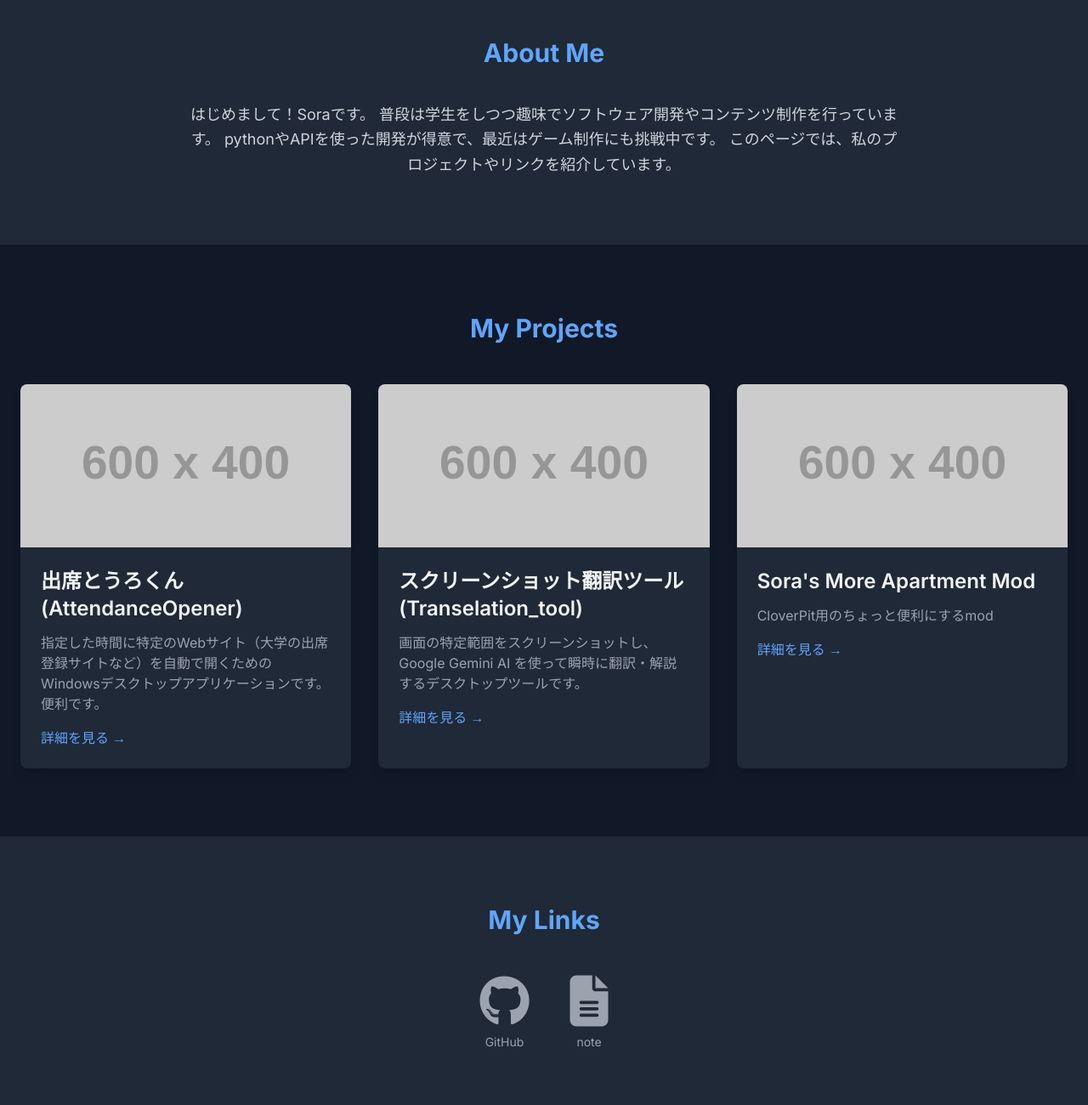
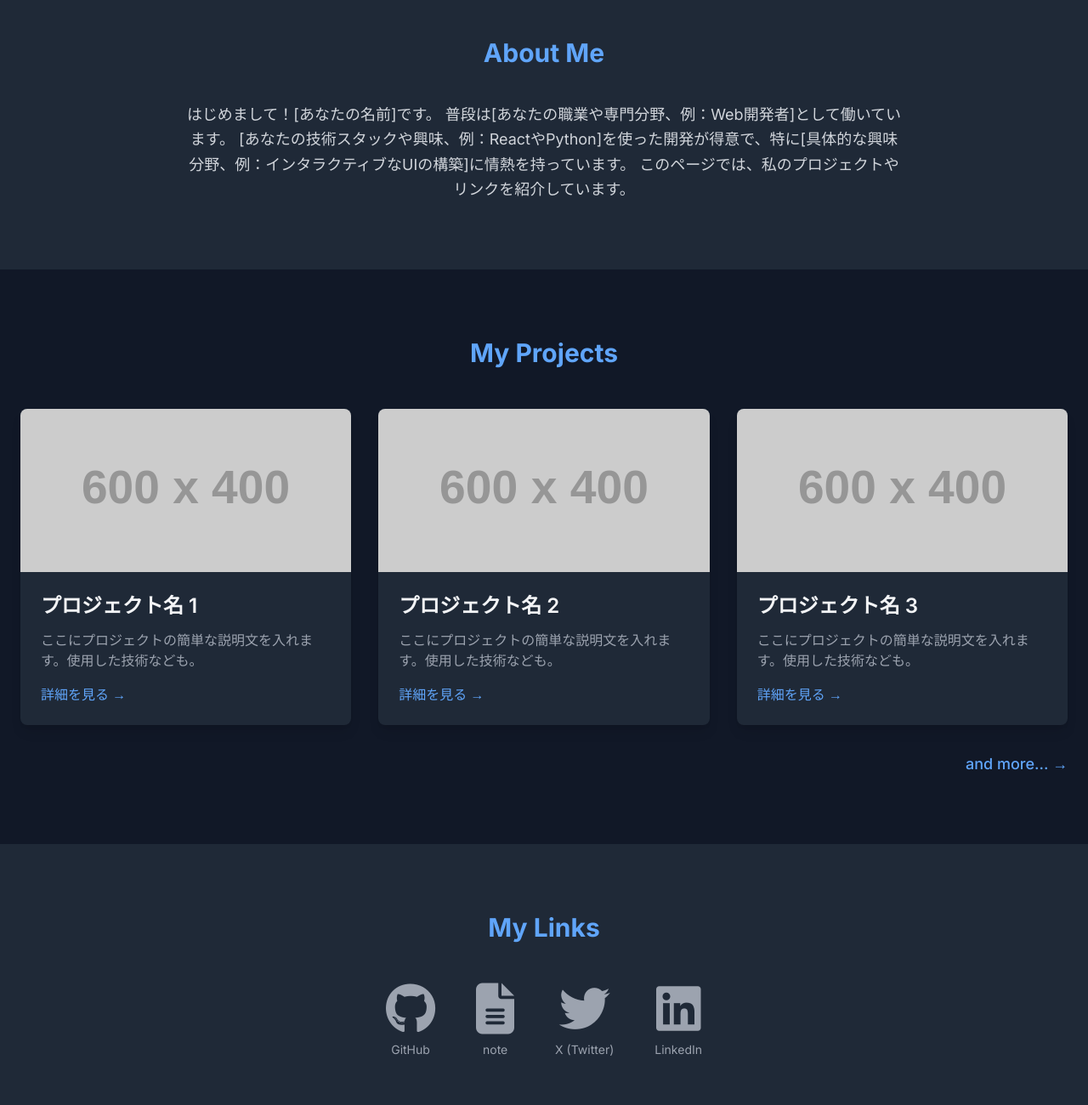
Before and after one commit to SetuyaSora/SetuyaSora.github.io, a plain HTML site: page index.html in a window 1280 px wide. Shown: the part 900-2200 px from the top of the page at 85% size. Drawn offline with nearby package versions, Linux system fonts and the light colour scheme; placeholder pictures from the web are drawn by us.

Commit message:
Update index.html

```diff
--- a/index.html
+++ b/index.html
@@ -84,8 +84,8 @@
                 <img src="Sora_icon_braun.png"
                      alt="プロフィール画像"
                      class="w-32 h-32 md:w-36 md:h-36 rounded-full mx-auto mb-6 border-4 border-blue-400 shadow-lg">
-                <h1 class="text-4xl md:text-5xl font-bold mb-4">Sora</h1>
-                <p class="text-xl md:text-2xl text-gray-200">Software Developer / Content Creator / Game Creator</p>
+                <h1 class="text-4xl md:text-5xl font-bold mb-4">YOUR NAME</h1>
+                <p class="text-xl md:text-2xl text-gray-200">Software Developer / Content Creator / Tech Enthusiast</p>
             </div>
         </section>
 
@@ -94,9 +94,9 @@
             <div class="container mx-auto px-6 max-w-4xl">
                 <h2 class="text-3xl font-bold text-center mb-10 text-blue-400">About Me</h2>
                 <p class="text-lg text-gray-300 leading-relaxed text-center">
-                    はじめまして！Soraです。
-                    普段は学生をしつつ趣味でソフトウェア開発やコンテンツ制作を行っています。
-                    pythonやAPIを使った開発が得意で、最近はゲーム制作にも挑戦中です。
+                    はじめまして！[あなたの名前]です。
+                    普段は[あなたの職業や専門分野、例：Web開発者]として働いています。
+                    [あなたの技術スタックや興味、例：ReactやPython]を使った開発が得意で、特に[具体的な興味分野、例：インタラクティブなUIの構築]に情熱を持っています。
                     このページでは、私のプロジェクトやリンクを紹介しています。
                 </p>
             </div>
@@ -116,9 +116,9 @@
                              alt="プロジェクト1の画像"
                              class="w-full h-48 object-cover">
                         <div class="p-6">
-                            <h3 class="text-2xl font-semibold mb-3">出席とうろくん(AttendanceOpener)</h3>
-                            <p class="text-gray-400 mb-4">指定した時間に特定のWebサイト（大学の出席登録サイトなど）を自動で開くためのWindowsデスクトップアプリケーションです。便利です。</p>
-                            <a href="https://github.com/SetuyaSora/AttendanceOpener" class="text-blue-400 hover:text-blue-300 font-medium transition duration-300">詳細を見る &rarr;</a>
+                            <h3 class="text-2xl font-semibold mb-3">プロジェクト名 1</h3>
+                            <p class="text-gray-400 mb-4">ここにプロジェクトの簡単な説明文を入れます。使用した技術なども。</p>
+                            <a href="#" target="_blank" rel="noopener noreferrer" class="text-blue-400 hover:text-blue-300 font-medium transition duration-300">詳細を見る &rarr;</a>
                         </div>
                     </div>
 
@@ -130,9 +130,9 @@
                              alt="プロジェクト2の画像"
                              class="w-full h-48 object-cover">
                         <div class="p-6">
-                            <h3 class="text-2xl font-semibold mb-3">スクリーンショット翻訳ツール(Transelation_tool)</h3>
-                            <p class="text-gray-400 mb-4">画面の特定範囲をスクリーンショットし、Google Gemini AI を使って瞬時に翻訳・解説するデスクトップツールです。</p>
-                            <a href="https://github.com/SetuyaSora/Transelation_tool" class="text-blue-400 hover:text-blue-300 font-medium transition duration-300">詳細を見る &rarr;</a>
+                            <h3 class="text-2xl font-semibold mb-3">プロジェクト名 2</h3>
+                            <p class="text-gray-400 mb-4">ここにプロジェクトの簡単な説明文を入れます。使用した技術なども。</p>
+                            <a href="#" target="_blank" rel="noopener noreferrer" class="text-blue-400 hover:text-blue-300 font-medium transition duration-300">詳細を見る &rarr;</a>
                         </div>
                     </div>
 
@@ -144,13 +144,21 @@
                              alt="プロジェクト3の画像"
                              class="w-full h-48 object-cover">
                         <div class="p-6">
-                            <h3 class="text-2xl font-semibold mb-3">Sora's More Apartment Mod</h3>
-                            <p class="text-gray-400 mb-4">CloverPit用のちょっと便利にするmod</p>
-                            <a href="https://www.nexusmods.com/cloverpit/mods/35" class="text-blue-400 hover:text-blue-300 font-medium transition duration-300">詳細を見る &rarr;</a>
+                            <h3 class="text-2xl font-semibold mb-3">プロジェクト名 3</h3>
+                            <p class="text-gray-400 mb-4">ここにプロジェクトの簡単な説明文を入れます。使用した技術なども。</p>
+                            <a href="#" target="_blank" rel="noopener noreferrer" class="text-blue-400 hover:text-blue-300 font-medium transition duration-300">詳細を見る &rarr;</a>
                         </div>
                     </div>
 
                 </div>
+
+                <!-- "and more..." リンクをここに追加 -->
+                <div class="text-right mt-8">
+                    <a href="#" class="text-blue-400 hover:text-blue-300 font-medium transition duration-300 text-lg">
+                        and more... &rarr;
+                    </a>
+                </div>
+
             </div>
         </section>
 
@@ -161,19 +169,29 @@
                 <div class="flex flex-wrap justify-center items-center gap-8 md:gap-12">
 
                     <!-- GitHub -->
-                    <a href="https://github.com/SetuyaSora" target="_blank" rel="noopener noreferrer" class="text-gray-400 hover:text-blue-400 transition-all duration-300 link-icon text-center">
+                    <a href="YOUR_GITHUB_URL" target="_blank" rel="noopener noreferrer" class="text-gray-400 hover:text-blue-400 transition-all duration-300 link-icon text-center">
                         <i class="fab fa-github text-5xl md:text-6xl"></i>
                         <p class="text-center mt-2 text-sm">GitHub</p>
                     </a>
 
                     <!-- Note -->
-                    <a href="https://note.com/setuya_sora" target="_blank" rel="noopener noreferrer" class="text-gray-400 hover:text-blue-400 transition-all duration-300 link-icon text-center">
+                    <a href="YOUR_NOTE_URL" target="_blank" rel="noopener noreferrer" class="text-gray-400 hover:text-blue-400 transition-all duration-300 link-icon text-center">
                         <!-- note.comのアイコンはFont Awesomeにないため、代替アイコン（例：記事） -->
                         <i class="fas fa-file-alt text-5xl md:text-6xl"></i>
                         <p class="text-center mt-2 text-sm">note</p>
                     </a>
 
+                    <!-- X (Twitter) -->
+                    <a href="YOUR_X_URL" target="_blank" rel="noopener noreferrer" class="text-gray-400 hover:text-blue-400 transition-all duration-300 link-icon text-center">
+                        <i class="fab fa-twitter text-5xl md:text-6xl"></i>
+                        <p class="text-center mt-2 text-sm">X (Twitter)</p>
+                    </a>
 
+                    <!-- LinkedIn (任意) -->
+                    <a href="YOUR_LINKEDIN_URL" target="_blank" rel="noopener noreferrer" class="text-gray-400 hover:text-blue-400 transition-all duration-300 link-icon text-center">
+                        <i class="fab fa-linkedin text-5xl md:text-6xl"></i>
+                        <p class="text-center mt-2 text-sm">LinkedIn</p>
+                    </a>
 
                 </div>
             </div>
@@ -186,7 +204,7 @@
                 <p class="text-lg text-gray-300 mb-10">
                     お仕事のご依頼やご相談、その他何かありましたらお気軽にご連絡ください。
                 </p>
-                <a href="mailto:setuya.work@gmail.com"
+                <a href="mailto:YOUR_EMAIL@example.com"
                    class="inline-block bg-blue-500 hover:bg-blue-600 text-white font-bold py-3 px-8 rounded-full text-lg transition duration-300 shadow-lg hover:shadow-xl transform hover:scale-105">
                     Send me an Email
                 </a>
```
